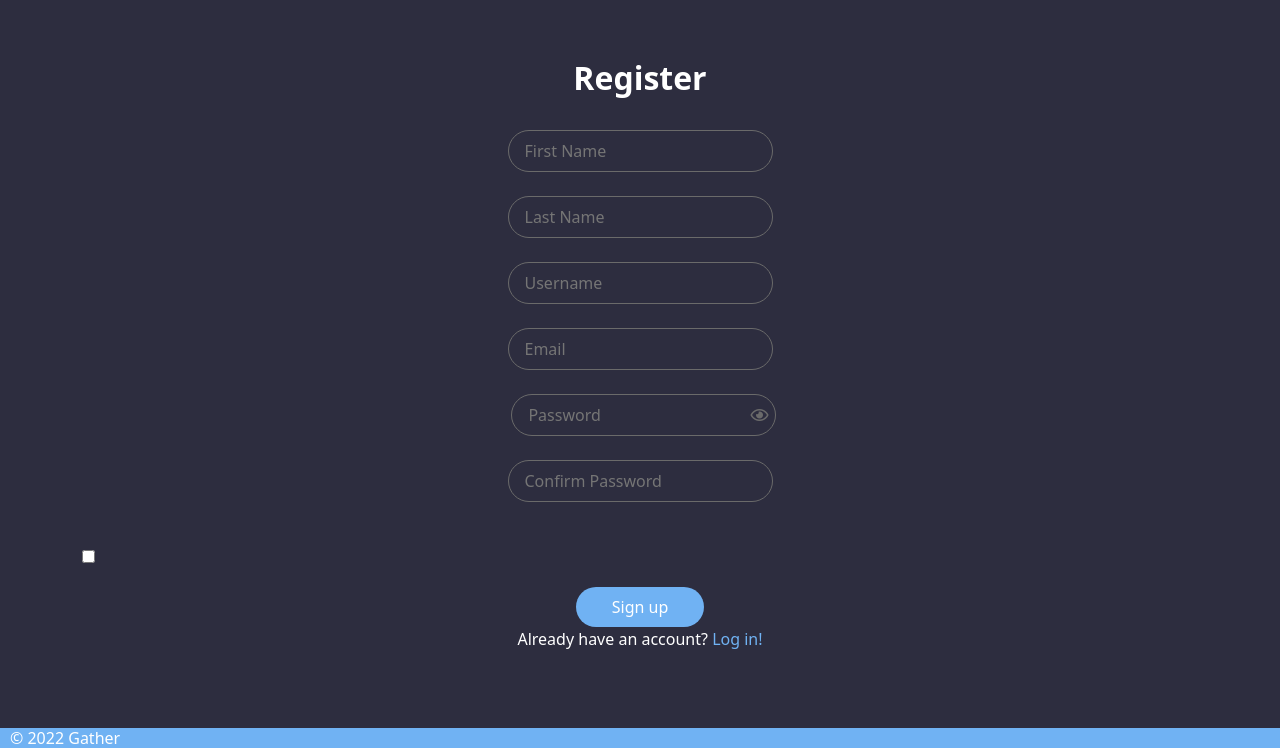
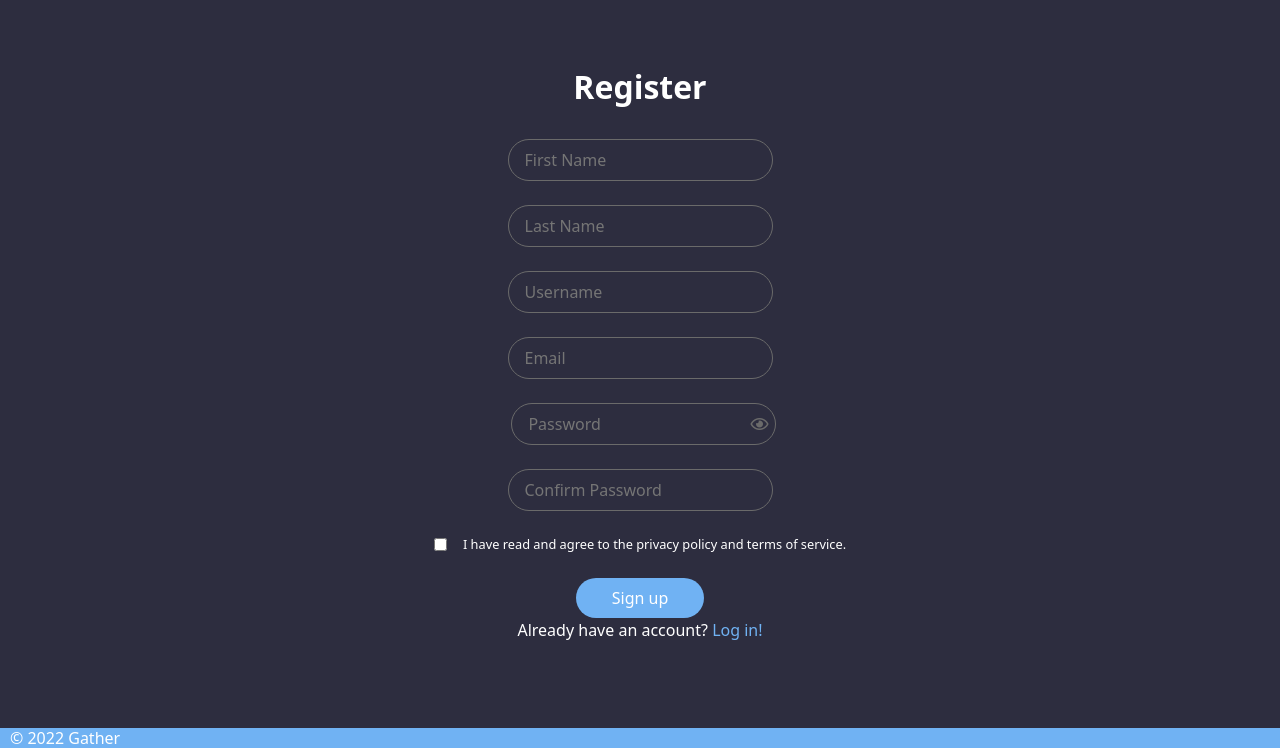
Before and after one commit to Szazlo/Gather-CS50, a Flask app: page /register in a window 1280 px wide. Shown: the part 52-800 px from the top of the page. Run offline with Flask 2, Linux system fonts and the light colour scheme; some libraries are stand-ins or nearby versions.

Commit message:
fixed issue #4

```diff
--- a/src/static/stylesheet.css
+++ b/src/static/stylesheet.css
@@ -46,16 +46,24 @@ header {
 
 .termstyle {
   display: flex;
+  justify-content: center;
+}
+
+#tandcbox {
+  margin-right: 1em;
 }
 
 input[type=checkbox] {
-  color: #FFFFFF;
+  background-color: transparent;
 }
 
 .loginpage h2, .registerpage h2 {
   margin-bottom: 1em;
 }
 
+label {
+  font-size: 0.8em;
+}
 
 main {
   display: flex;
--- a/src/templates/register.html
+++ b/src/templates/register.html
@@ -79,9 +79,9 @@
                 {% else %}
                     <br>
                 {% endfor %}
-                <br />
                 <div class="termstyle">
-                {{ form.tandcbox(placeholder="I have read and agree to the privacy policy and terms of service.") }}
+                {{ form.tandcbox() }}
+                {{ form.tandcbox.label() }}
                 </div>
                 <br />
                 {{ form.submit() }}
```
Also changed, not shown: 1 other file.
